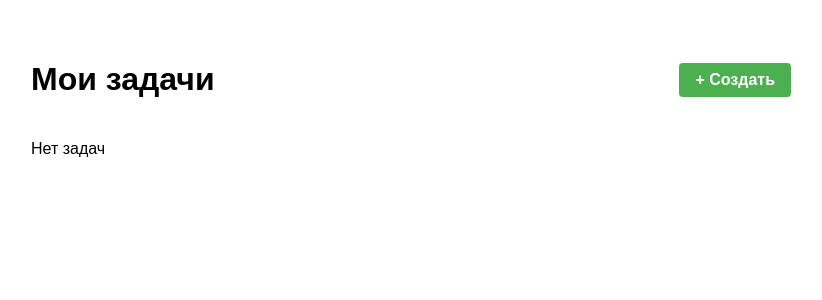
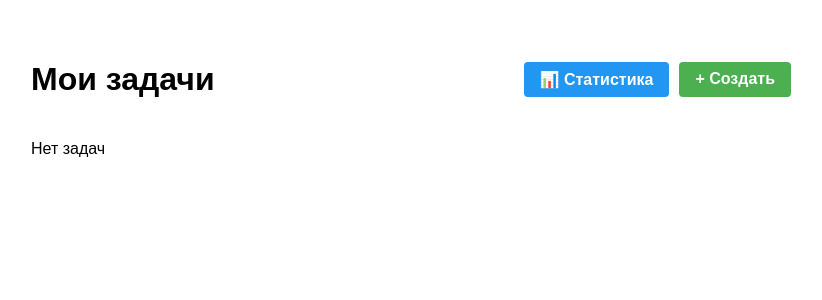
Before and after one commit to XXSnape/time-management, a FastAPI app: template backend/templates/tasks-list.html in a window 1280 px wide. Shown: the part 49-349 px from the top of the page, without its empty margins (229-1051 px from the left). Run offline with FastAPI, Linux system fonts and the light colour scheme; the template is opened without the code that fills it, so the values that code supplies are empty; parts of the project's set-up code (start-up, migrations or seed data) failed here and were passed over.

Commit message:
Add statistic button

```diff
--- a/backend/static/style.css
+++ b/backend/static/style.css
@@ -169,3 +169,23 @@ input[type="text"] {
 .create-btn:hover {
     background-color: #45a049;
 }
+/* Добавляем к существующим стилям */
+
+.header-actions {
+    display: flex;
+    gap: 10px;
+}
+
+.stats-btn {
+    padding: 8px 16px;
+    background-color: #2196F3;
+    color: white;
+    text-decoration: none;
+    border-radius: 4px;
+    font-weight: bold;
+    transition: background-color 0.3s;
+}
+
+.stats-btn:hover {
+    background-color: #0b7dda;
+}
--- a/backend/templates/tasks-list.html
+++ b/backend/templates/tasks-list.html
@@ -4,7 +4,10 @@
 <div class="tasks-container">
     <div class="tasks-header">
         <h1>Мои задачи</h1>
-        <a href="/tasks/create" class="create-btn">+ Создать</a>
+        <div class="header-actions">
+            <a href="/stats" class="stats-btn">📊 Статистика</a>
+            <a href="/tasks/create" class="create-btn">+ Создать</a>
+        </div>
     </div>
 
     <div class="task-list">
```
